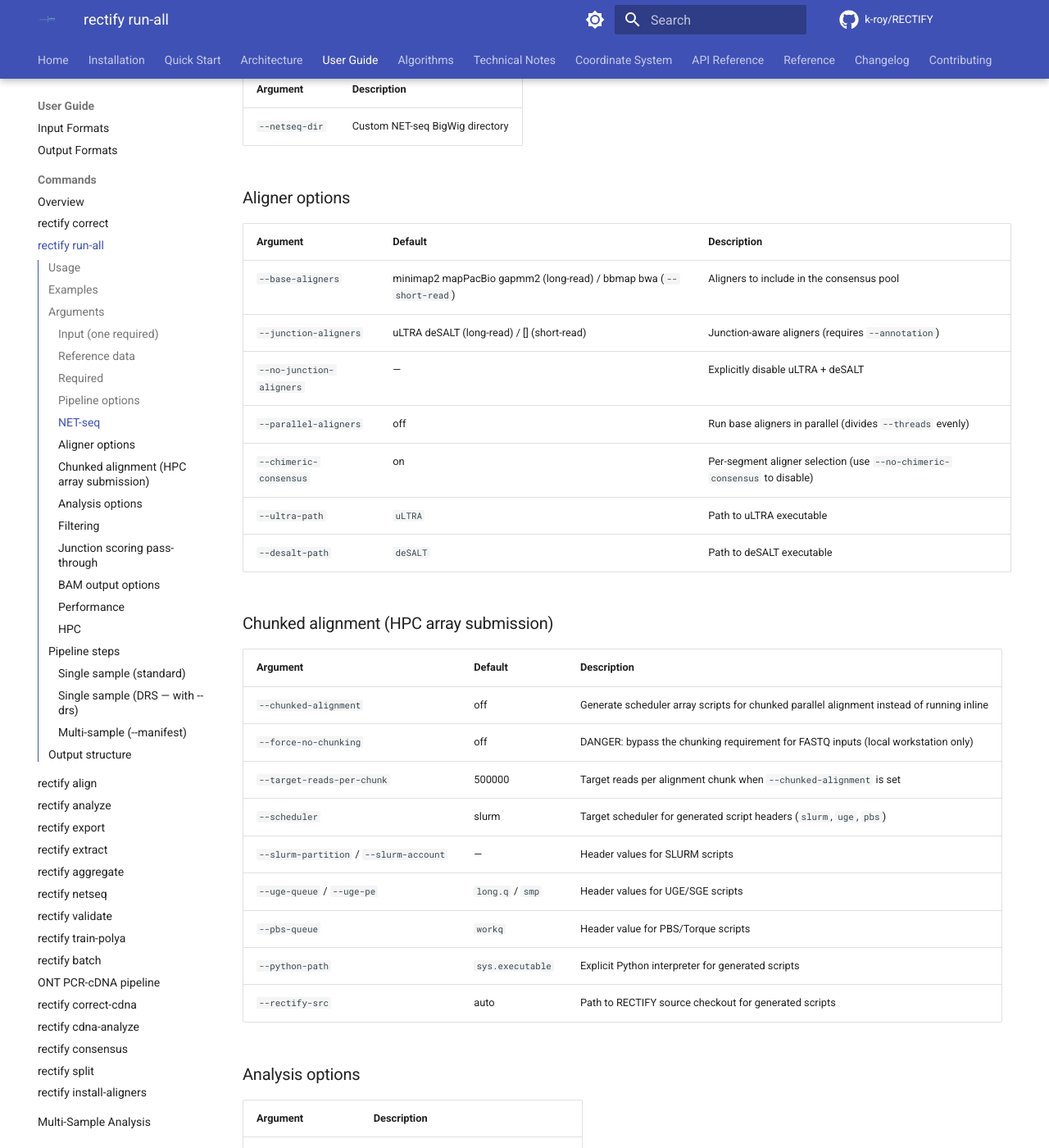
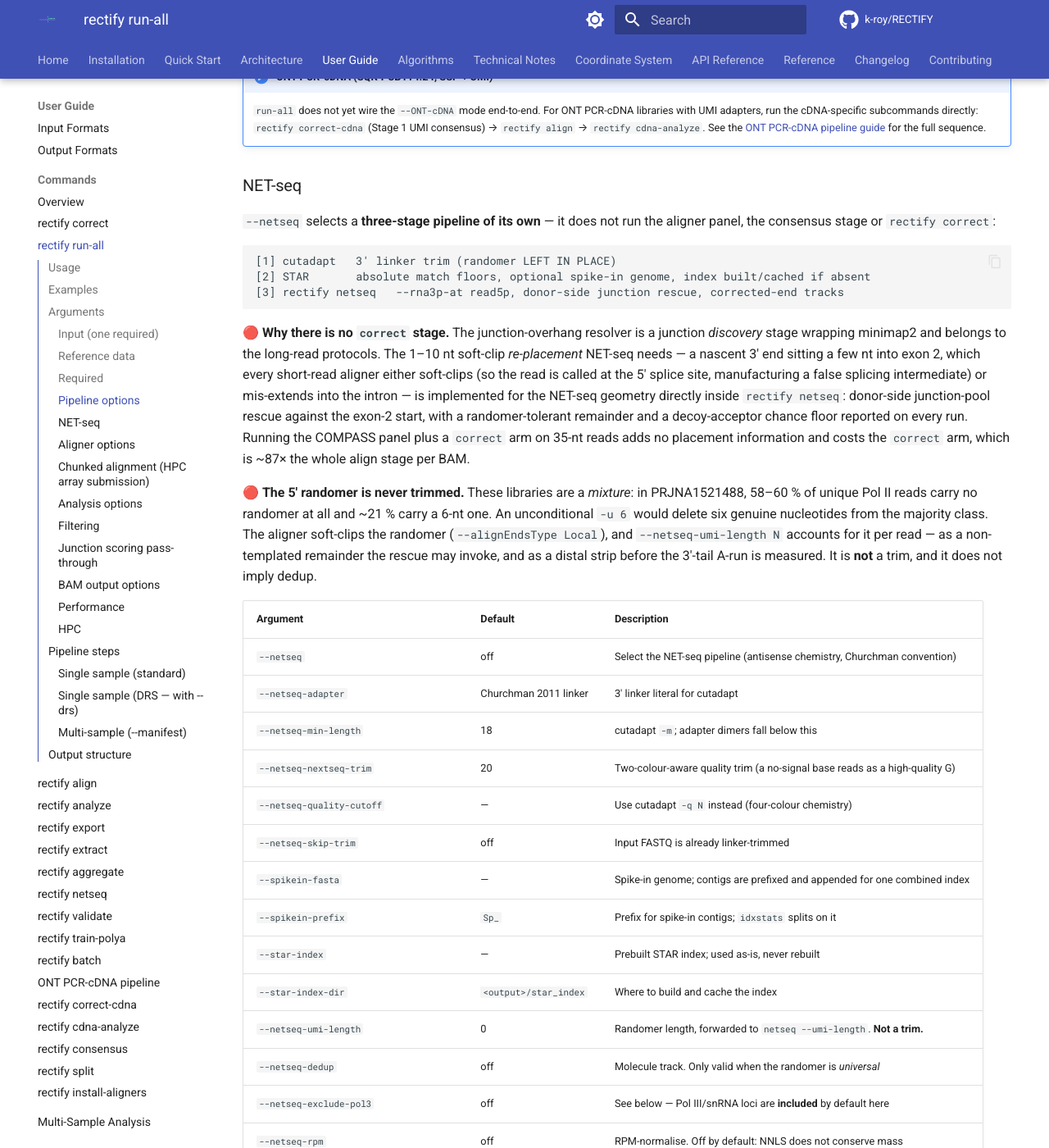
Before and after one commit to k-roy/RECTIFY, an MkDocs documentation site: the page built from docs/user_guide/commands/run.md, in a window 1280 px wide and 1400 px high, scrolled down 2648 px. Shown: the whole window at 82% size. Built offline with MkDocs 1.6.1 and Material for MkDocs 9.7.7, drawn with Linux system fonts in a browser that asks for light colours; comment, search, counter and statistics services are not loaded; the version menu is left out; some of the changed text lies outside the part shown.

Commit message:
docs(run-all): document --netseq — the three stages, why there is no correct stage, and the two deliberate default changes
Covers the flag table, the randomer rule (never trimmed: these libraries are a
mixture), the Pol III/snRNA inclusion (the U5 3' end at chrVII:939,521 is the
QC observable that proves the strand convention), counts-not-RPM, and the
output set. netseq.md gains a pointer for the FASTQ entry point.

Claude-Session: https://claude.ai/code/session_01LzLn6KthGcodWngr4nE4kB

````diff
--- a/docs/user_guide/commands/run.md
+++ b/docs/user_guide/commands/run.md
@@ -33,6 +33,15 @@ rectify run-all reads.fastq.gz \
 
 # DRS workflow (Dorado direct RNA BAM)
 rectify run-all sample_dorado.bam --drs --Scer -o results/
+
+# NET-seq / mNET-seq (nascent Pol II 3' ends) — FASTQ in, stranded tracks out
+rectify run-all reads.fastq.gz --netseq --Scer -o results/
+
+# NET-seq with an S. pombe spike-in and a cached STAR index
+rectify run-all reads.fastq.gz --netseq \
+    --genome scer.fa --annotation scer.gff \
+    --spikein-fasta pombe.fa --star-index-dir ref/star_scer_pombe \
+    -o results/
 
 # Multi-sample differential expression
 rectify run-all \
@@ -98,9 +107,69 @@ rectify run-all \
 
 ### NET-seq
 
-| Argument | Description |
-|----------|-------------|
-| `--netseq-dir` | Custom NET-seq BigWig directory |
+`--netseq` selects a **three-stage pipeline of its own** — it does not run the aligner panel,
+the consensus stage or `rectify correct`:
+
+```
+[1] cutadapt   3' linker trim (randomer LEFT IN PLACE)
+[2] STAR       absolute match floors, optional spike-in genome, index built/cached if absent
+[3] rectify netseq   --rna3p-at read5p, donor-side junction rescue, corrected-end tracks
+```
+
+🔴 **Why there is no `correct` stage.** The junction-overhang resolver is a junction *discovery*
+stage wrapping minimap2 and belongs to the long-read protocols. The 1–10 nt soft-clip
+*re-placement* NET-seq needs — a nascent 3' end sitting a few nt into exon 2, which every
+short-read aligner either soft-clips (so the read is called at the 5' splice site, manufacturing a
+false splicing intermediate) or mis-extends into the intron — is implemented for the NET-seq
+geometry directly inside `rectify netseq`: donor-side junction-pool rescue against the exon-2
+start, with a randomer-tolerant remainder and a decoy-acceptor chance floor reported on every run.
+Running the COMPASS panel plus a `correct` arm on 35-nt reads adds no placement information and
+costs the `correct` arm, which is ~87× the whole align stage per BAM.
+
+🔴 **The 5' randomer is never trimmed.** These libraries are a *mixture*: in PRJNA1521488, 58–60 %
+of unique Pol II reads carry no randomer at all and ~21 % carry a 6-nt one. An unconditional
+`-u 6` would delete six genuine nucleotides from the majority class. The aligner soft-clips the
+randomer (`--alignEndsType Local`), and `--netseq-umi-length N` accounts for it per read — as a
+non-templated remainder the rescue may invoke, and as a distal strip before the 3'-tail A-run is
+measured. It is **not** a trim, and it does not imply dedup.
+
+| Argument | Default | Description |
+|----------|---------|-------------|
+| `--netseq` | off | Select the NET-seq pipeline (antisense chemistry, Churchman convention) |
+| `--netseq-adapter` | Churchman 2011 linker | 3' linker literal for cutadapt |
+| `--netseq-min-length` | 18 | cutadapt `-m`; adapter dimers fall below this |
+| `--netseq-nextseq-trim` | 20 | Two-colour-aware quality trim (a no-signal base reads as a high-quality G) |
+| `--netseq-quality-cutoff` | — | Use cutadapt `-q N` instead (four-colour chemistry) |
+| `--netseq-skip-trim` | off | Input FASTQ is already linker-trimmed |
+| `--spikein-fasta` | — | Spike-in genome; contigs are prefixed and appended for one combined index |
+| `--spikein-prefix` | `Sp_` | Prefix for spike-in contigs; `idxstats` splits on it |
+| `--star-index` | — | Prebuilt STAR index; used as-is, never rebuilt |
+| `--star-index-dir` | `<output>/star_index` | Where to build and cache the index |
+| `--netseq-umi-length` | 0 | Randomer length, forwarded to `netseq --umi-length`. **Not a trim.** |
+| `--netseq-dedup` | off | Molecule track. Only valid when the randomer is *universal* |
+| `--netseq-exclude-pol3` | off | See below — Pol III/snRNA loci are **included** by default here |
+| `--netseq-rpm` | off | RPM-normalise. Off by default: NNLS does not conserve mass |
+| `--netseq-output-format` | `parquet bedgraph` | `bedgraph`/`bigwig` stream; `parquet`/`tsv` materialise every record |
+| `--netseq-track-position` | `corrected` | Which 3' end drives the primary track |
+| `--netseq-rescue-min-k` | 1 | Minimum exon-2 match with no non-templated remainder |
+| `--netseq-rescue-min-k-with-remainder` | 4 | Minimum match when a randomer remainder is invoked |
+| `--netseq-walkback-unconditional` | off | Restore invariant-7 walkback (poly(A)-selected input only) |
+| `--netseq-dir` | — | (unrelated) Custom NET-seq BigWig directory for `correct`'s A-tract refiner |
+
+**Two defaults that differ from `rectify netseq`'s, deliberately:**
+
+* **Pol III / snRNA loci are INCLUDED.** The Pol III exclusion also drops every `snRNA` GFF
+  feature, and the U5 (SNR7) 3' end — 3.1 % of all reads in a typical library, at
+  `chrVII:939,521` on the minus strand in R64 — is the QC observable that proves the strand
+  convention is right. Excluding it deletes the check. rDNA stays excluded either way.
+* **Tracks are counts, not RPM.** NNLS deconvolution does not conserve mass, the `--netseq-dir`
+  refiner is calibrated on raw signal, and a spike-in-normalised claim needs counts.
+
+**Outputs** (in `-o`): `<sample>.{raw,corrected,deconv}.{plus,minus}.bedgraph` (+ `.bw` with
+`--netseq-output-format bigwig`), `<sample>.netseq_summary.json` (rescue classes, the k histogram
+split by remainder, the decoy chance floor, tail classes, shift histogram),
+`<sample>.runall_netseq.json` (the flags the run actually used), and under `netseq_align/`:
+`<sample>.spikein.tsv`, `<sample>.idxstats.tsv`, the sorted BAM and STAR's logs.
 
 ### Aligner options
 
````
Also changed, not shown: docs/user_guide/commands/netseq.md (+11 -0 lines).
